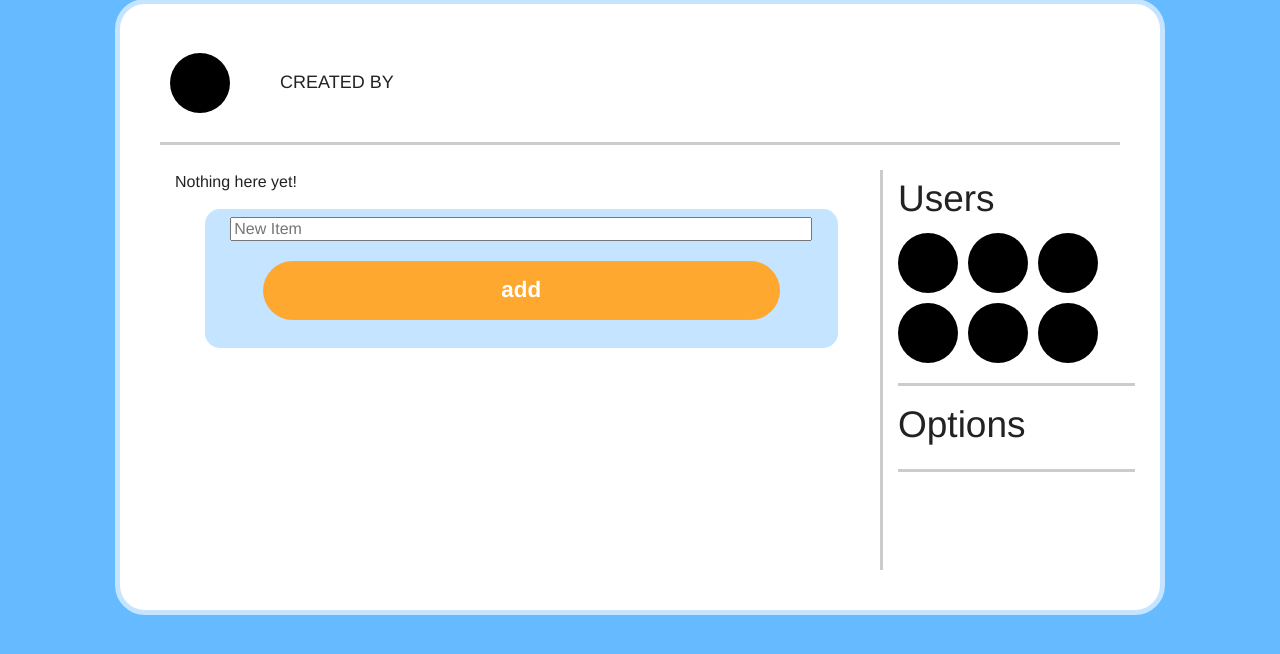
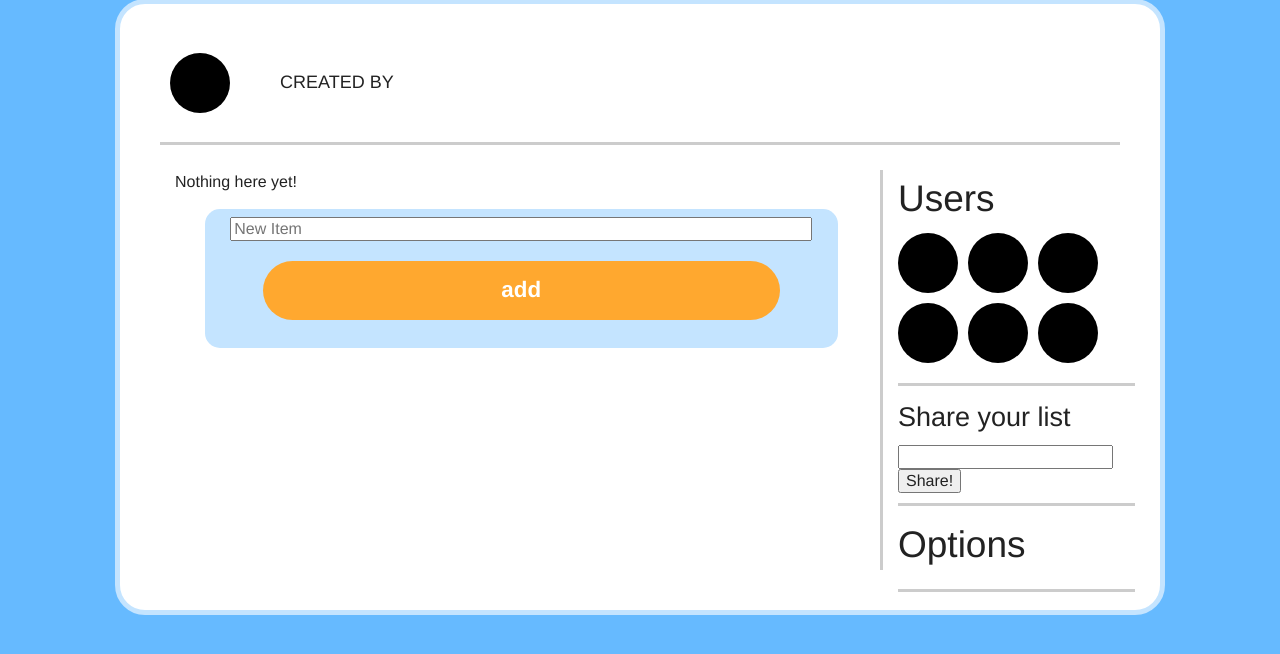
Before and after one commit to miracode/wist, a Flask app: template templates/list_view.html in a window 1280 px wide. Shown: the part 101-755 px from the top of the page. Run offline with Flask 2, Linux system fonts and the light colour scheme; the template is opened without the code that fills it, so the values that code supplies are empty; some libraries are stand-ins or nearby versions.

Commit message:
allows sharing of lists

```diff
--- a/database.py
+++ b/database.py
@@ -246,6 +246,16 @@ def get_user_name(user_id):
     return [dict(zip(keys, row)) for row in cur.fetchall()]
 
 
+def get_named_user(user_name):
+    '''returns user id when given name'''
+    con = get_database_connection()
+    cur = con.cursor()
+    cur.execute(DB_USER_SELECT_BY_NAME, [user_name])
+    keys = ('user_id', 'user_passwd')
+    user = [dict(zip(keys, row)) for row in cur.fetchall()]
+    return user['user_id']
+
+
 def get_login_user(user_name):
     """Attempts to return the password and user id searching by username"""
     con = get_database_connection()
--- a/static/login.js
+++ b/static/login.js
@@ -5,7 +5,7 @@ var toggleLink = $('#register-toggle')
 var toggleVar = $('#toggle')
 
 function registrify() {
-    emailBox.html("<input placeholder='Email' class='email-box' type='text' name='email' />")
+    emailBox.html("<input placeholder='Email' class='email-box' type='text' name='email' required/>")
     loginButton.attr('value', 'Register')
     toggleVar.attr('value', 'register')
     toggleLink.html('<a href=#>Login</a>')
--- a/templates/list_view.html
+++ b/templates/list_view.html
@@ -46,6 +46,7 @@
         <div class='large-3 columns list-options'>
             <div class='row'>
                 <div class='large-12 columns list-options-item'>
+
                     <h2>Users</h2>
                     <div class='profile-picture-small-side'></div>
                     <div class='profile-picture-small-side'></div>
@@ -57,6 +58,15 @@
             </div>
             <div class='row'>
                 <div class='large-12 columns list-options-item'>
+                    <h3>Share your list</h3>
+                    <form method='POST' action='{{url_for("share_list", list_id=list_id)}}'>
+                        <input type='text' name='shared_user'>
+                        <input type='submit' value='Share!'>
+                    </form>
+                </div>
+            </div>
+            <div class='row'>
+                <div class='large-12 columns list-options-item'>
                     <a href=#><h2>Options</h2></a>
                 </div>
             </div>
--- a/templates/login.html
+++ b/templates/login.html
@@ -20,10 +20,10 @@
             <form method='POST' action='{{url_for("register")}}'>
                 <input id='toggle' type='hidden' name='toggle' value='login'>
                 <div id='username'>
-                    <input placeholder='Username' class='username-box' type='text' name='username' />
+                    <input placeholder='Username' class='username-box' type='text' name='username' required/>
                 </div>
                 <div id='password'>
-                    <input placeholder='Password' class='password-box' type='password' name='password' />
+                    <input placeholder='Password' class='password-box' type='password' name='password' required/>
                 </div>
                 <div id='email'>
                 </div>
--- a/views.py
+++ b/views.py
@@ -16,7 +16,7 @@ from database import *
 
 def do_login(db_pwd, user_id, username='', passwd=''):
     if not pbkdf2_sha256.verify(passwd, db_pwd):
-        ValueError
+        raise ValueError
     session['logged_in'] = True
     session['user_id'] = user_id
 
@@ -93,5 +93,14 @@ def remove_item(list_id):
     delete_list_item(list_id, item_id)
     return('YOU DELETED A THING!')
 
+
+@app.route('/lists/<list_id>/share', methods=['GET', 'POST'])
+def share_list(list_id):
+    user_name = request.form['shared_user']
+    user_data = get_login_user(user_name)
+    user_id = user_data[0]['user_id']
+    add_list_user(list_id, user_id)
+    return('YOU DID IT')
+
 if __name__ == '__main__':
     app.run(debug=True)
```
